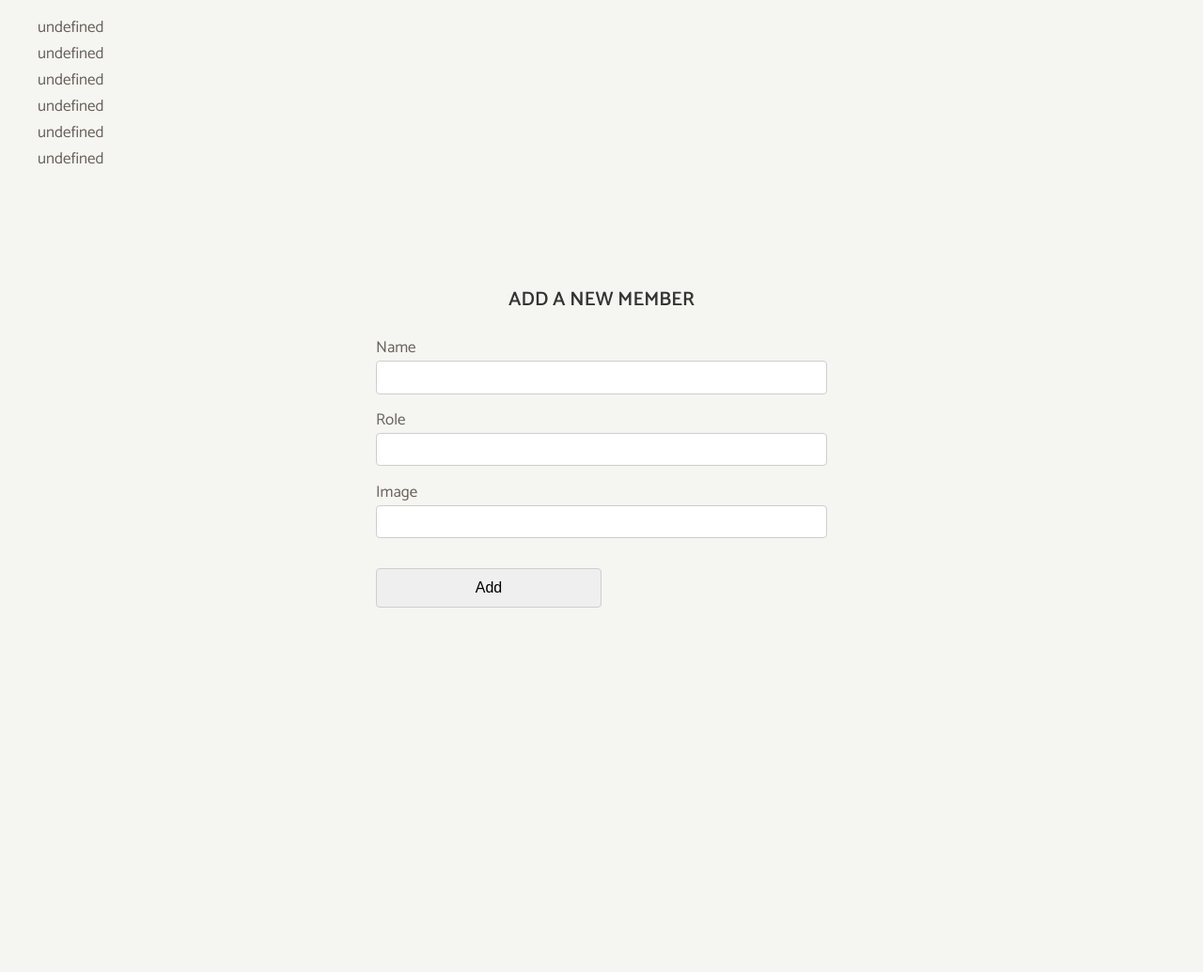
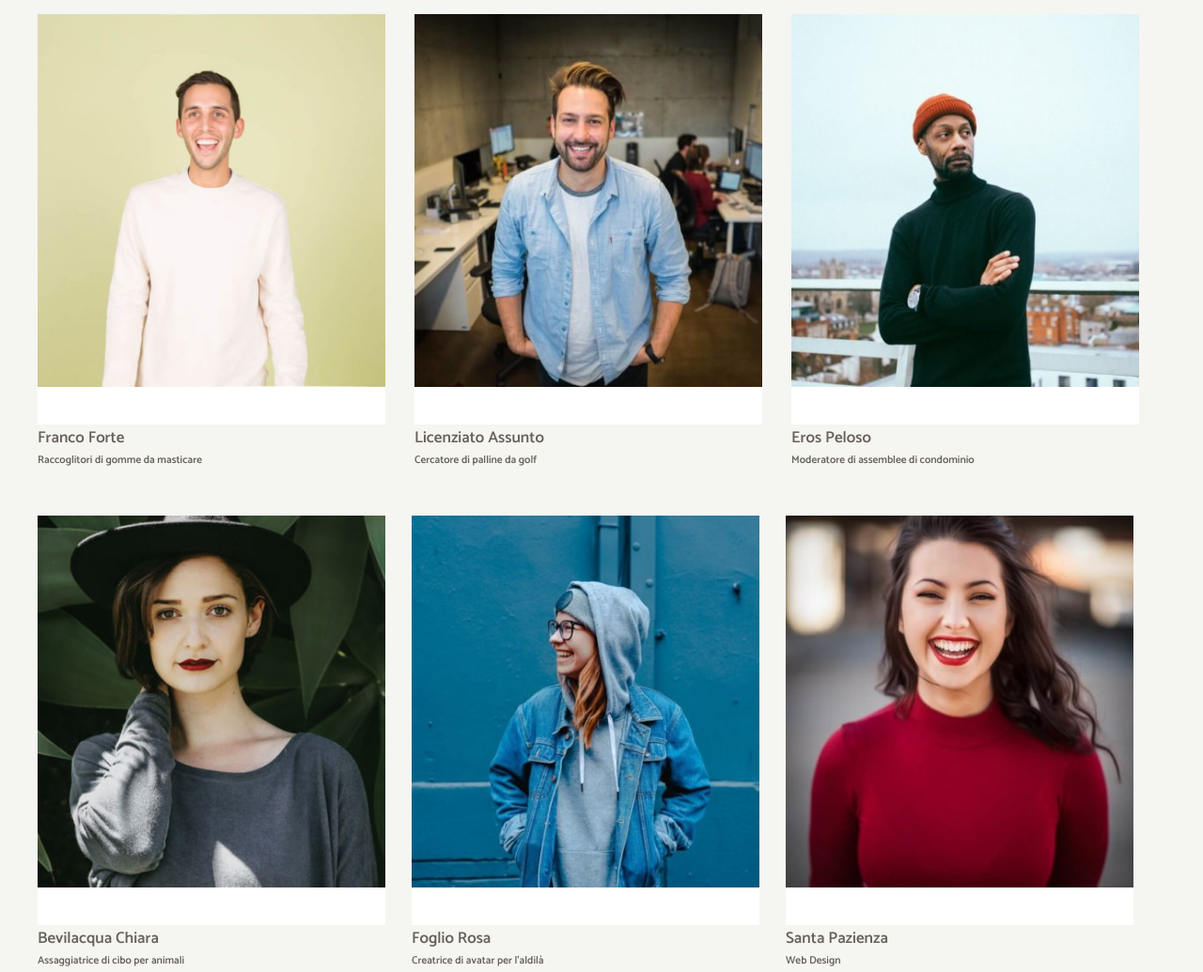
Before and after one commit to Eriksioxx/js-our-team, a plain HTML site: page index.html in a window 1280 px wide. Shown: the part 220-1255 px from the top of the page at 94% size. Before the commit the page ends 933 px from the top, so only its background shows below. Drawn offline with Linux system fonts and the light colour scheme.

Commit message:
Exercise complete

```diff
--- a/index.html
+++ b/index.html
@@ -25,16 +25,16 @@
       <div class="team-container">
         <!-- Inseriamo inizialmente una card statica per stilarla e vedere l'effetto finale -->
 
-        <div class="team-card">
+        <!-- <div class="team-card">
 
-          <!-- <div class="card-image">
+          <div class="card-image">
             <img src="img/wayne-barnett-founder-ceo.jpg" alt="Wayne Barnett" />
           </div>
           <div class="card-text">
             <h3>Wayne Barnett</h3>
             <p>Founder & CEO</p>
-          </div> -->
-        </div>
+          </div>
+        </div> -->
       </div>
     </div>
   </section>
--- a/script.js
+++ b/script.js
@@ -4,59 +4,108 @@ console.log('JS OK!');
 // membro ha le informazioni necessarie per stampare la relativa card: *Nome, Ruolo e Foto*.
 // Una volta definita la struttura dati, prendendo come riferimento la card di esempio presente nell'html,
 // stampare dinamicamente una card per ogni membro del team.
+
+
+// *****VARIABILI*****
+
+let teamCard = document.querySelector('.team-container');
+
+
+// Creazione delle Card del Team
+function cardCreation() {
+
+    for (let i = 0; i < characterPeople.length; i++) {
+
+        let divCard = document.createElement('div');
+        divCard.className = 'team-card';
+        teamCard.appendChild(divCard);
+
+        let divImage = document.createElement('div');
+        divCard.appendChild(divImage);
+
+        let img = document.createElement('img');
+        divImage.appendChild(img);
+        img.src = characterPeople[i].image;
+        divImage.classList.add('card-image');
+
+        let divText = document.createElement('div');
+        divCard.appendChild(divText);
+        divText.classList.add('card-text');
+
+        let nameOfMembers = document.createElement('h4');
+        nameOfMembers.innerText = characterPeople[i].name;
+        divCard.appendChild(nameOfMembers);
+
+        let roleOfMembers = document.createElement('h6');
+        roleOfMembers.innerText = characterPeople[i].role;
+        divCard.appendChild(roleOfMembers);
+    }
+}
+
+
+// Caratteristiche del Team
+
+const characterPeople = [{
+    name: 'Franco Forte',
+    role: 'Raccoglitori di gomme da masticare',
+    image: 'img/scott-estrada-developer.jpg'
+},
+{
+    name: 'Licenziato Assunto',
+    role: 'Cercatore di palline da golf',
+    image: 'img/wayne-barnett-founder-ceo.jpg'
+},
+{
+    name: 'Eros Peloso',
+    role: 'Moderatore di assemblee di condominio',
+    image: 'img/walter-gordon-office-manager.jpg'
+},
+{
+    name: 'Bevilacqua Chiara',
+    role: 'Assaggiatrice di cibo per animali',
+    image: 'img/angela-caroll-chief-editor.jpg'
+},
+{
+    name: 'Foglio Rosa',
+    role: 'Creatrice di avatar per l’aldilà',
+    image: 'img/angela-lopez-social-media-manager.jpg'
+},
+{
+    name: 'Santa Pazienza',
+    role: 'Web Design',
+    image: 'img/barbara-ramos-graphic-designer.jpg'
+}];
+
+console.log(characterPeople.length);
+
+cardCreation()
+
+
 // BONUS:
 // Utilizzare gli input presenti nella pagina per permettere all'utente di aggiungere nuovi membri del team:
 // cliccando sul pulsante "add" viene creato un *nuovo oggetto*, il quale viene *inserito nell'array iniziale* e
 // viene stampata una nuova card con tutte le informazioni inserite dall'utente.
 
-// Creazione *un array di oggetti* che rappresentano i membri del team.
+const addButton = document.getElementById('addMemberButton');
 
-const characterPeople = [{
-    nome: 'Luca',
-    cognome: 'Rossi',
-    lavoro: 'Web Design'
-},
-{
-    nome: 'Mary',
-    cognome: 'Rossi',
-    lavoro: 'Web Design'
-},
-{
-    nome: 'Nadia',
-    cognome: 'Rossi',
-    lavoro: 'Web Design'
-},
-{
-    nome: 'Vittorio',
-    cognome: 'Rossi',
-    lavoro: 'Web Design'
-},
-{
-    nome: 'Eros',
-    cognome: 'Rossi',
-    lavoro: 'Web Design'
-},
-{
-    nome: 'Eros',
-    cognome: 'Rossi',
-    lavoro: 'Web Design'
-}];
+addButton.addEventListener('click', () => {
 
-// Ogni membro ha le informazioni necessarie per stampare la relativa card: *Nome, Ruolo e Foto*.
+    teamCard.innerHTML = '';
 
-for (let i = 0; i < characterPeople.length; i++) {
-    const detals = characterPeople[i];
-    console.log('ciclo una classe', detals);
-}
+    let insertName = document.getElementById('name').value;
+    let insertRole = document.getElementById('role').value;
+    let insertImage = document.getElementById('image').value;
 
-// Stampare dinamicamente una card per ogni membro del team.
-let teamCard = document.querySelector('.team-card');
+    let newMember = {
+        name: insertName,
+        role: insertRole,
+        image: insertImage,
+    }
 
-for (let i = 0; i < characterPeople.length; i++) {
+    characterPeople.push(newMember);
 
-    const worker = document.createElement('div');
-    worker.className = 'description';
-    teamCard.appendChild(worker);
+    cardCreation();
 
-    worker.innerText = characterPeople.nome;
-}
+    console.log(characterPeople.length);
+
+});
```
